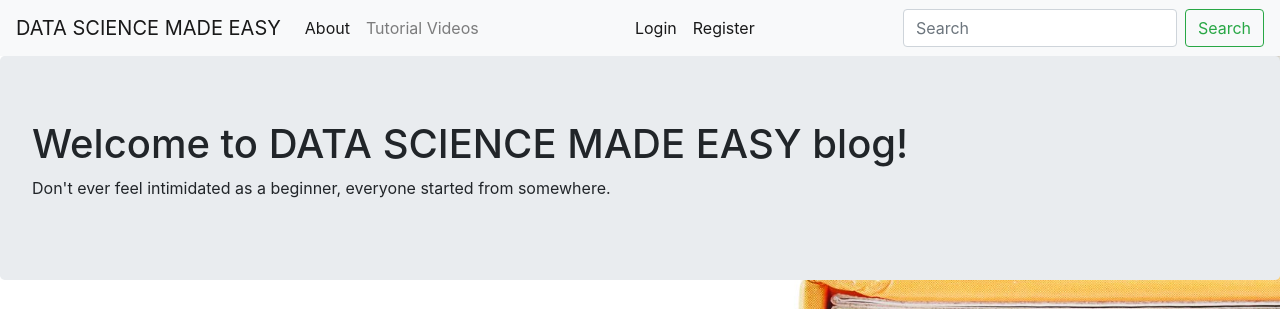
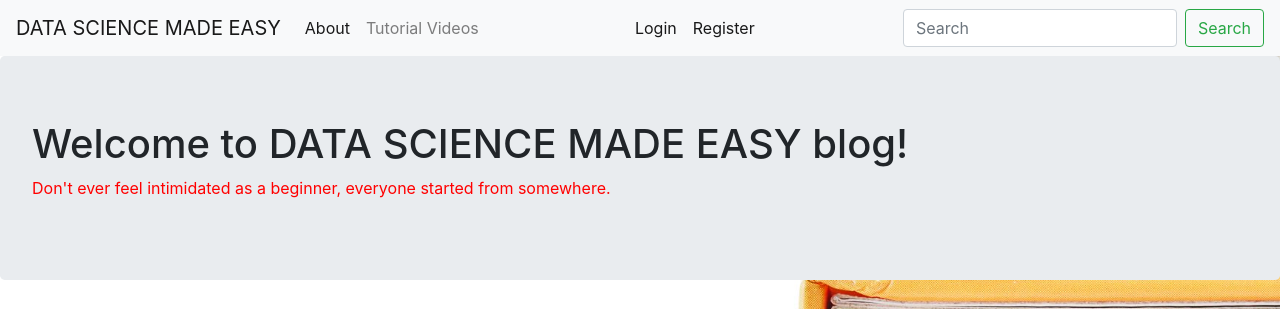
Before and after one commit to cauchymike/data_science, a Flask app: page / in a window 1280 px wide. Shown: the top 309 px of the page. Run offline with Flask 2, Linux system fonts and the light colour scheme; data that the repository does not hold is empty; some libraries are stand-ins or nearby versions.

Commit message:
Update index.html

```diff
--- a/mathsclinicblog/templates/index.html
+++ b/mathsclinicblog/templates/index.html
@@ -11,8 +11,8 @@
           </p>
         {% endif %}
       {% endwith %}
-    <h1> Welcome to DATA SCIENCE MADE  EASY blog!</h1>
-    <p> Don't ever feel intimidated as a beginner, everyone started from somewhere. </p>
+    <h1><span style = "color:solid green;"> Welcome to DATA SCIENCE MADE  EASY blog!</span></h1>
+    <p> <span style = "color:red;">Don't ever feel intimidated as a beginner, everyone started from somewhere.</span> </p>
 </div>
 
 <div id="carouselExampleFade" class="carousel slide carousel-fade" data-ride="carousel">
```
